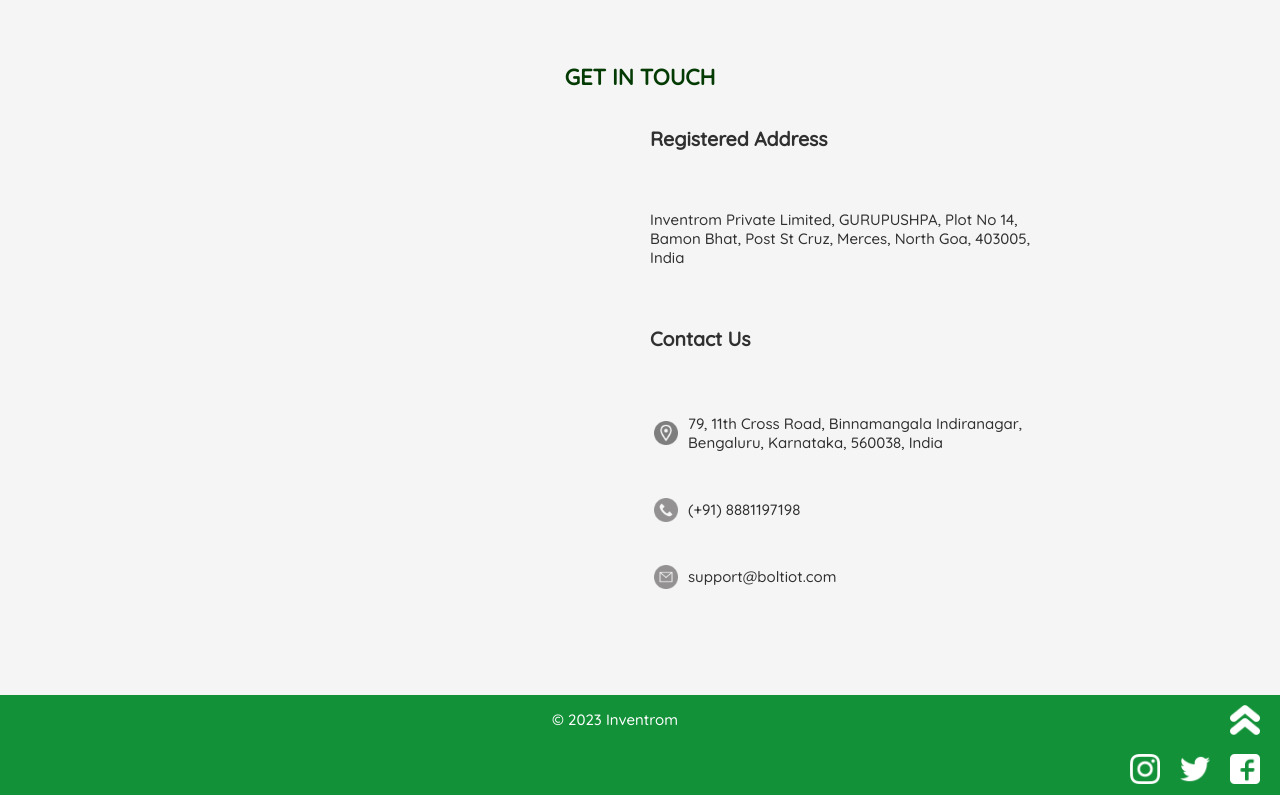
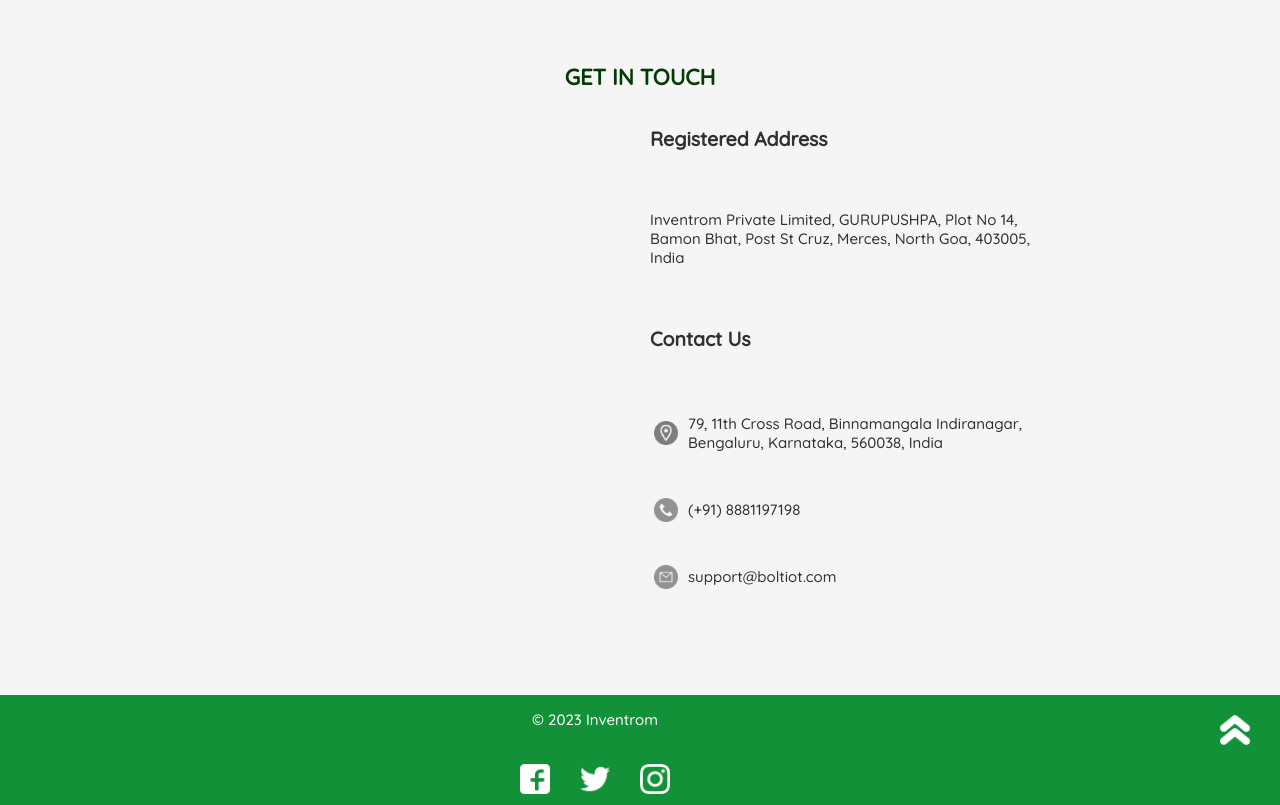
Before and after one commit to YashYadav-15/inventrom-website, a plain HTML site: page index.html in a window 1280 px wide. Shown: the part 2432-3237 px from the top of the page. Drawn offline with Linux system fonts and the light colour scheme; a script that the page names is missing.

Commit message:
Update stylesheet.css

```diff
--- a/stylesheet.css
+++ b/stylesheet.css
@@ -234,13 +234,28 @@ body {
   color: white;
   text-align: center;
   margin-bottom: 0px;
+  padding-bottom: 10px;
+}
+
+.footer > p {
+  padding-right: 90px;
 }
 
 .is {
   float: right;
   width: 30px;
   height: 30px;
-  padding: 10px 20px 0px 0px;
+  padding: 20px 30px 0px 0px;
+}
+
+.is:hover {
+  cursor: pointer;
+}
+
+.chanded {
+  display: flex;
+  align-items: center;
+  justify-content: center;
 }
 
 /* media query for Mobile */
```
